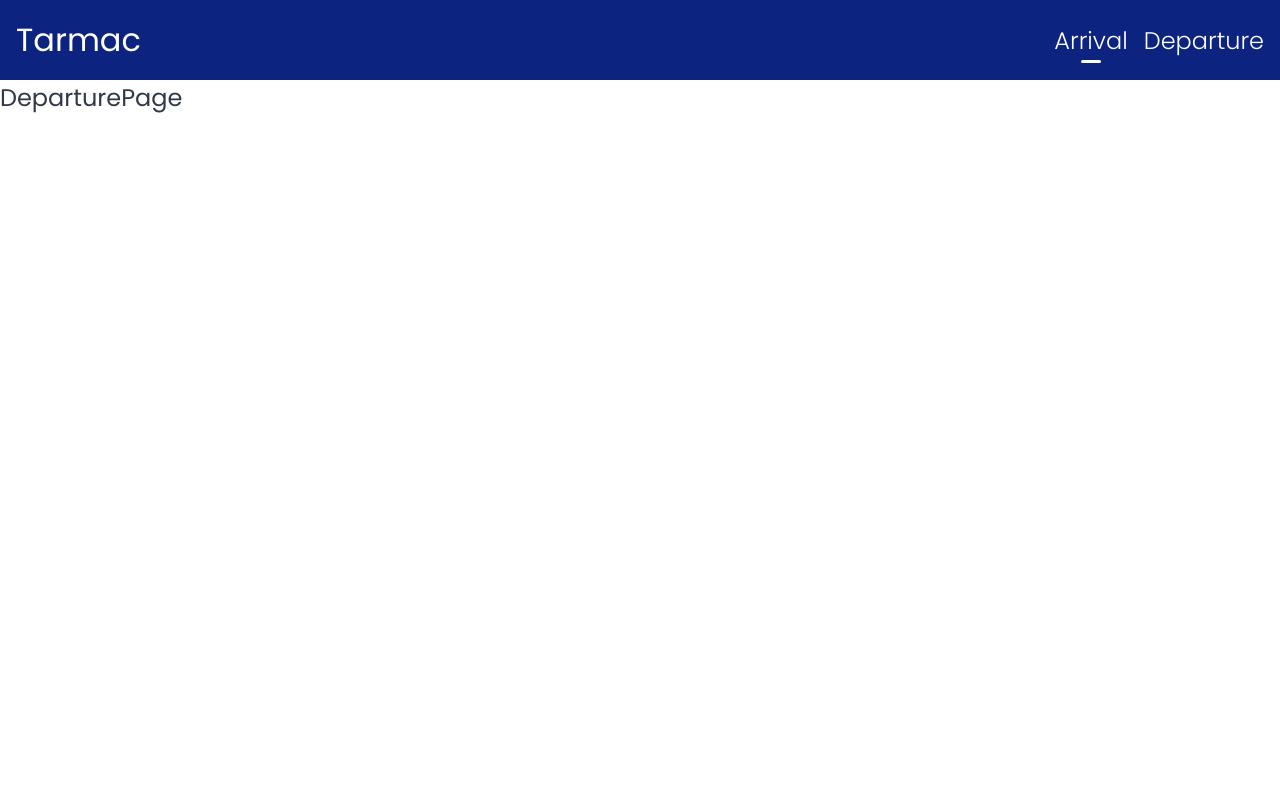
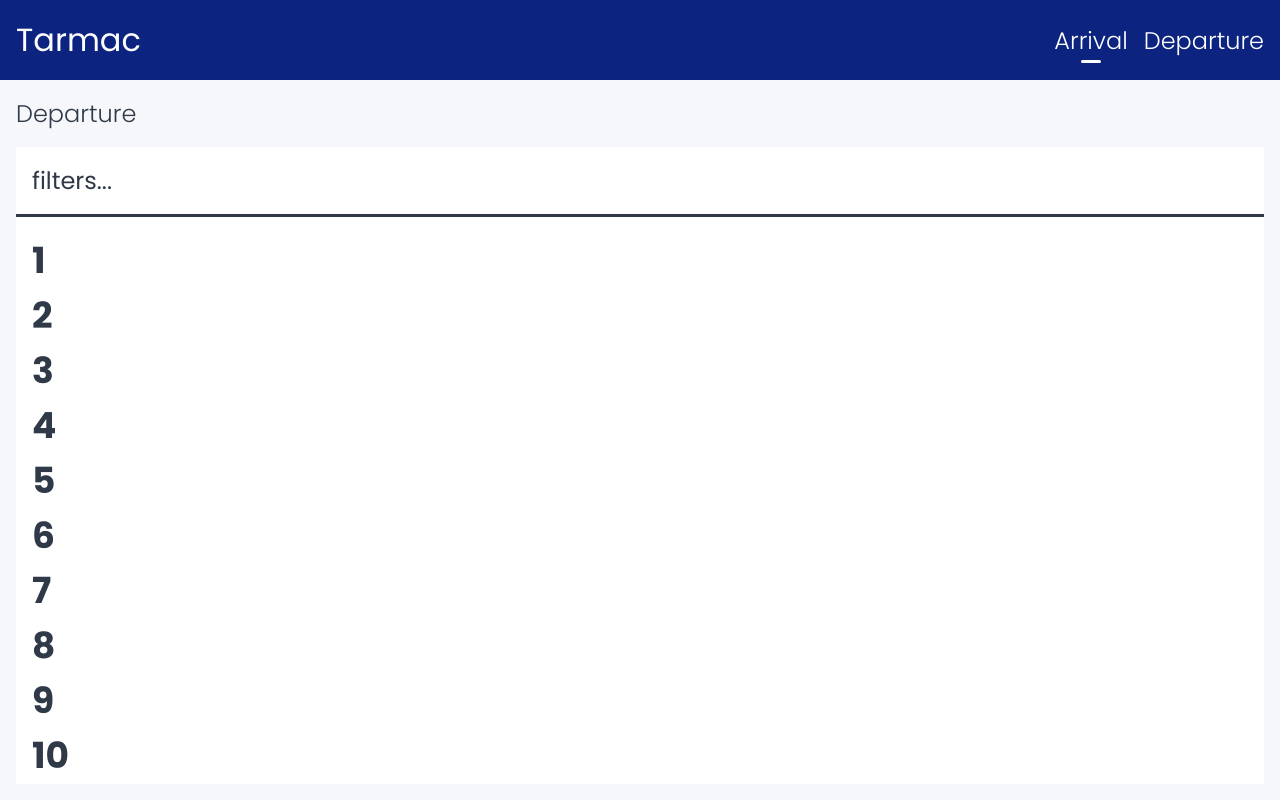
Before and after one commit to AugustinSorel/tarmac-project, a React (Create React App) app: page / in a window 1280 px wide. Built offline with nearby package versions, Linux system fonts and the light colour scheme.

Commit message:
departure basic layout added

```diff
--- /dev/null
+++ b/src/pages/DeparturePage/DeparturePage.styled.ts
@@ -0,0 +1,40 @@
+import styled from "styled-components";
+
+export const DepartureContainer = styled.main`
+  background-color: var(--background-dark-color);
+  padding: 1rem;
+  display: flex;
+  flex-direction: column;
+  gap: 1rem;
+  flex: 1;
+
+  overflow: hidden;
+`;
+
+export const DepartureTitle = styled.h2`
+  font-size: var(--font-size-medium);
+  font-weight: var(--font-weight-light);
+  text-transform: capitalize;
+`;
+
+export const DepartureSection = styled.section`
+  background-color: var(--background-color);
+  overflow: auto;
+
+  & > * {
+    padding: 1rem;
+  }
+`;
+
+export const DepartureFilters = styled.div`
+  border-bottom: var(--border-height) solid var(--color);
+  position: sticky;
+  top: 0;
+  left: 0;
+  right: 0;
+  backdrop-filter: blur(5px);
+`;
+
+export const DepartureList = styled.ul`
+  overflow: auto;
+`;
--- a/src/pages/DeparturePage/index.tsx
+++ b/src/pages/DeparturePage/index.tsx
@@ -1,5 +1,27 @@
+import {
+  DepartureContainer,
+  DepartureFilters,
+  DepartureList,
+  DepartureSection,
+  DepartureTitle,
+} from "./DeparturePage.styled";
+
 const DeparturePage = () => {
-  return <div>DeparturePage</div>;
+  return (
+    <DepartureContainer>
+      <DepartureTitle>departure</DepartureTitle>
+
+      <DepartureSection>
+        <DepartureFilters>filters...</DepartureFilters>
+
+        <DepartureList>
+          {[1, 2, 3, 4, 5, 6, 7, 8, 9, 10, 11, 12, 13, 14, 15].map((item) => (
+            <h1 key={item}>{item}</h1>
+          ))}
+        </DepartureList>
+      </DepartureSection>
+    </DepartureContainer>
+  );
 };
 
 export default DeparturePage;
--- a/src/shared/components/Navigation/Navbar/NavbarItem/index.tsx
+++ b/src/shared/components/Navigation/Navbar/NavbarItem/index.tsx
@@ -18,12 +18,14 @@ const NavbarItem: FC<Props> = ({
   setSelectedNavbarItem,
 }) => {
   const clickHandler = () => {
+    // if the navbar item is not the the title on the left
     if (navbarItem !== navbarItems[0]) {
       setSelectedNavbarItem(navbarItem);
     }
   };
 
   const NavbarTitleUnderline = () => {
+    // if the navbar item is the the selected one then add the underline
     if (navbarItem === selectedNavbarItem) {
       return <NavbarUnderline layoutId="underline" />;
     }
--- a/src/shared/styles/GlobalStyle.ts
+++ b/src/shared/styles/GlobalStyle.ts
@@ -37,6 +37,12 @@ const GlobalStyle = createGlobalStyle`
         font-size: var(--font-size-medium);
     }
 
+    #root{
+        display: flex;
+        flex-direction: column;
+        height: 100vh;
+    }
+
     ::selection{
         background-color: var(--color);
         color: var(--background-color);
```
